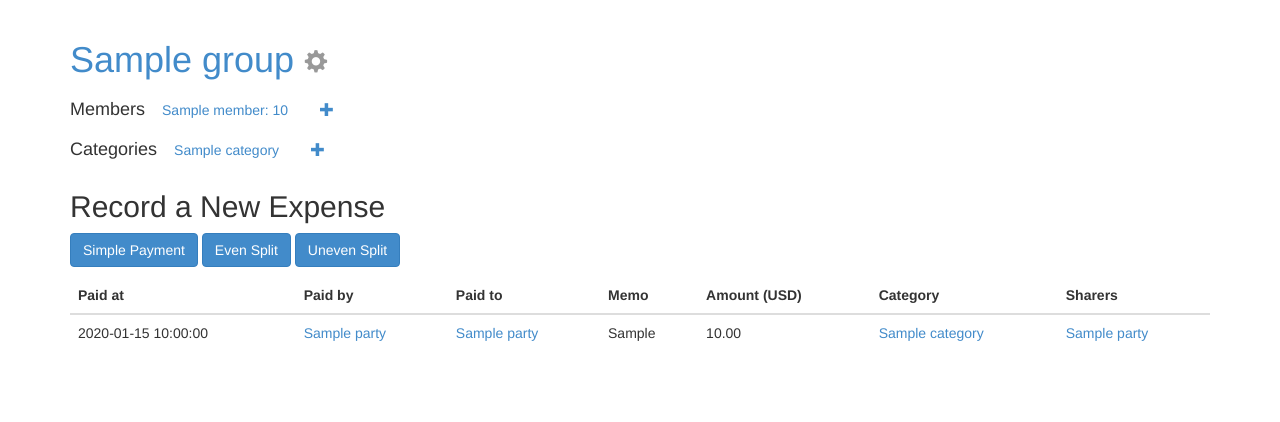
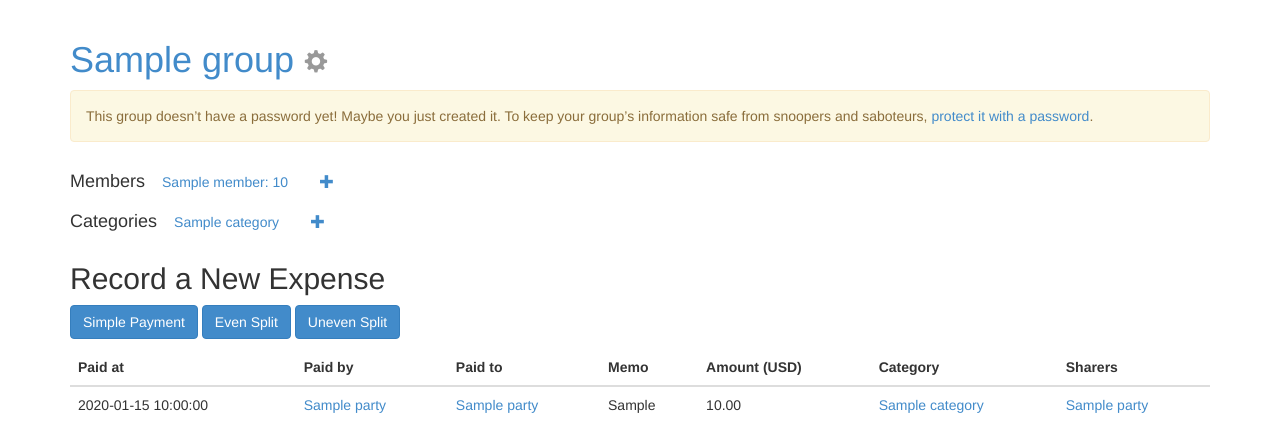
Before and after one commit to littleweaver/django-argus, a Django app: template argus/templates/argus/group_detail.html in a window 1280 px wide. Shown: the part 52-474 px from the top of the page. Run offline with Django 3.2, Linux system fonts and the light colour scheme; tables that the repository leaves empty hold one stand-in row (values such as "Sample post"); the template is opened without the code that fills it: values that come from a table or form of the project are taken from there, most other values are stand-ins (such as "Sample title", 1, 10 or a date in 2020); some libraries are stand-ins or nearby versions.

Commit message:
Added a no-password alert to groups that don't have a password.

```diff
--- a/argus/templates/argus/group_detail.html
+++ b/argus/templates/argus/group_detail.html
@@ -6,6 +6,12 @@
 	<h1><a href="{{ group.get_absolute_url }}">{{ group.name|default:group.slug }}</a> <a href="{% url 'argus_group_update' slug=group.slug %}"><span class="glyphicon glyphicon-cog small"></span></a></h1>
 
 	{% if group.password %}<p><a href="{% url 'argus_group_logout' %}">Logout</a></p>{% endif %}
+
+	{% if not group.password %}
+		<div class="alert alert-warning">
+			This group doesn’t have a password yet! Maybe you just created it. To keep your group’s information safe from snoopers and saboteurs, <a href="{% url 'argus_group_change_password' group.slug %}">protect it with a password</a>.
+		</div>
+	{% endif %}
 
 	<ul class="nav nav-pills">
 		<li><h4>Members</h4></li>
```
